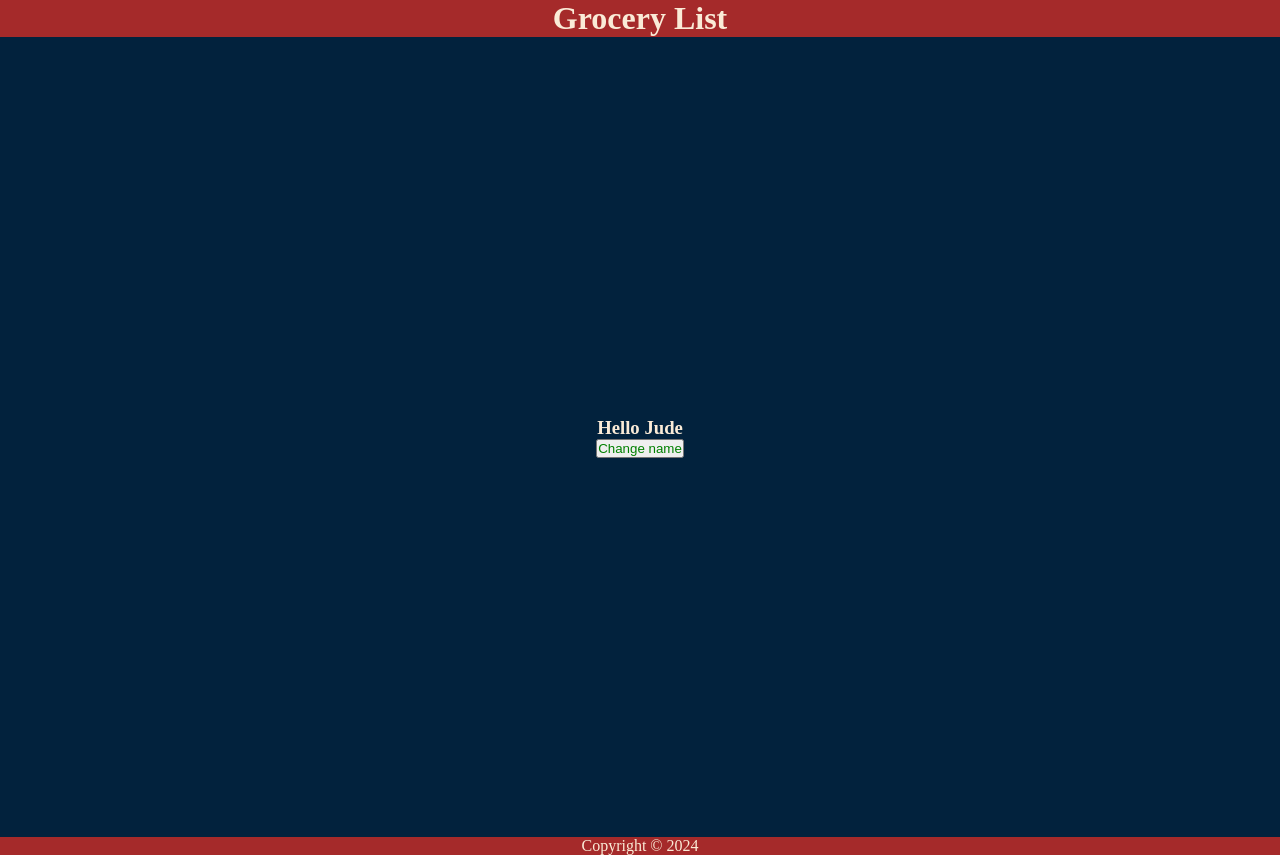
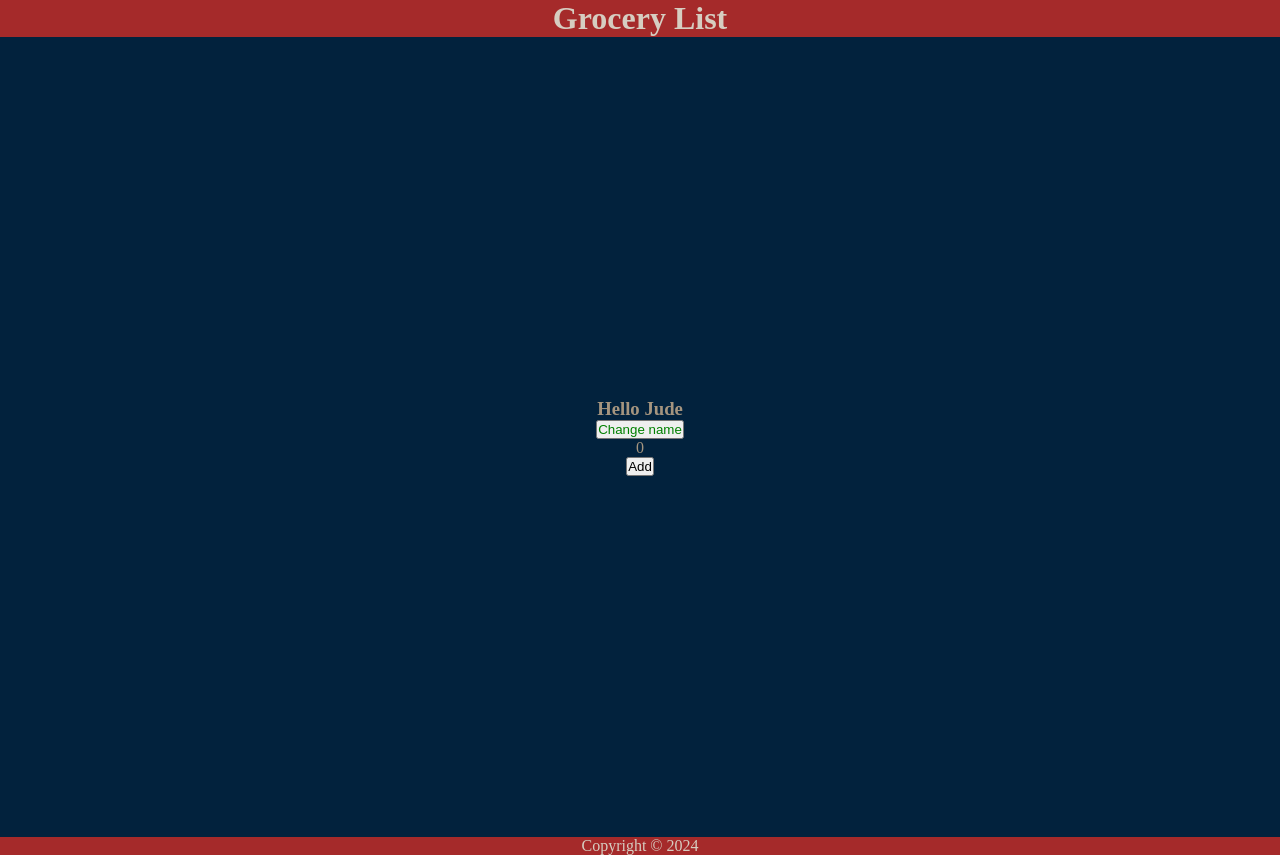
Before and after one commit to janeAnezi/LetsReact, a React (Create React App) app: page / in a window 1280 px wide. Built offline with nearby package versions, Linux system fonts and the light colour scheme.

Commit message:
React Hook (useState)

```diff
--- a/src/Components/Intro/App.css
+++ b/src/Components/Intro/App.css
@@ -2,10 +2,10 @@
     margin: 0;
     padding: 0;
     box-sizing: border-box;
-    color: antiquewhite;
 }
 .header, .footer {
     background-color: brown;
+    color: rgb(214, 205, 193);
 }
 .content {
     height: 100vh;
@@ -14,4 +14,5 @@
     justify-content: center;
     align-items: center;
     background: #02223d;
+    color: rgb(165, 149, 127);
 }
--- a/src/Components/Intro/Content.jsx
+++ b/src/Components/Intro/Content.jsx
@@ -2,6 +2,7 @@ import {useState} from 'react'
 
 export default function Content() {
     const [name, setName] = useState('Jude')
+    const [count, setCount] = useState(0)
 
     let ChangeName = () => {
         let names = ['Ngozi', 'Shemaiah', 'Ovadia', 'Jane'];
@@ -9,11 +10,18 @@ export default function Content() {
         setName(names[nameIndex])
     }
 
+    let Add = () => {
+        setCount(count + 2);
+    }
+
   return (
     <div className='content'>
         <h3>Hello {name}</h3>
         <button style={{color: 'green'}} onClick={ChangeName}>Change name</button>
 
+        <p>{count}</p>
+        <button onClick={Add} >Add</button>
+
     </div>
   )
 }
```
